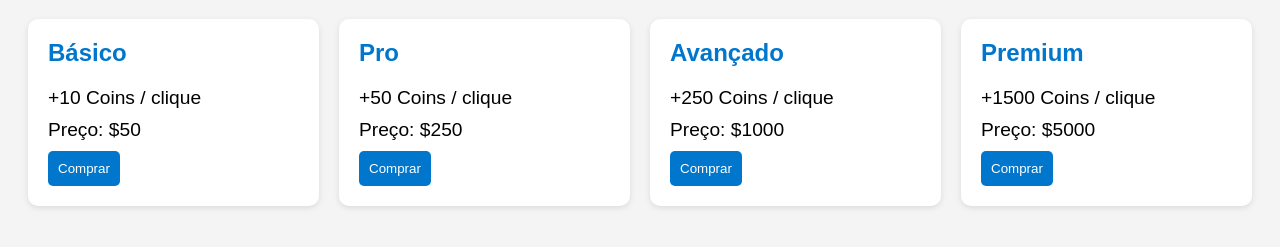
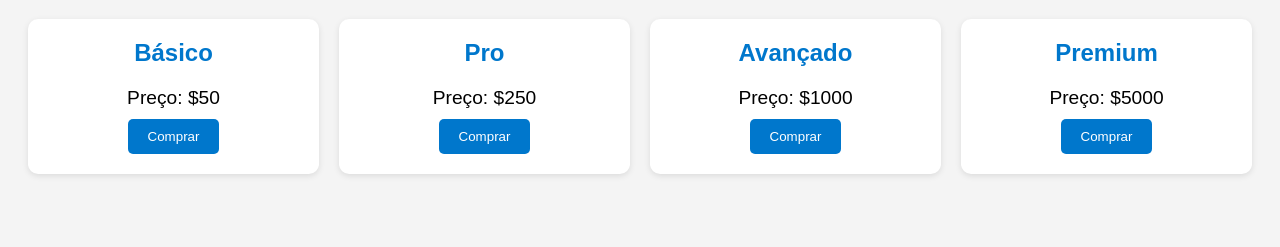
Before and after one commit to imidiomacave07-beep/imidio-mining-deploy, a website: page plans.html in a window 1280 px wide. Shown: the part 89-336 px from the top of the page. Drawn offline with Linux system fonts and the light colour scheme.

Commit message:
Update plans.html

```diff
--- a/plans.html
+++ b/plans.html
@@ -7,10 +7,10 @@
   body { font-family: Arial, sans-serif; padding: 20px; background: #f4f4f4; }
   h1 { color: #0077cc; }
   .plans { display: flex; flex-wrap: wrap; gap: 20px; }
-  .plan { background: #fff; padding: 20px; border-radius: 10px; box-shadow: 0 2px 6px rgba(0,0,0,0.1); flex: 1 1 200px; }
+  .plan { background: #fff; padding: 20px; border-radius: 10px; box-shadow: 0 2px 6px rgba(0,0,0,0.1); flex: 1 1 200px; text-align: center; }
   .plan h2 { margin-top: 0; color: #0077cc; }
   .plan p { font-size: 1.2em; margin: 10px 0; }
-  .plan button { background: #0077cc; color: #fff; padding: 10px; border: none; border-radius: 5px; cursor: pointer; }
+  .plan button { background: #0077cc; color: #fff; padding: 10px 20px; border: none; border-radius: 5px; cursor: pointer; }
   .plan button:hover { background: #005fa3; }
 </style>
 </head>
@@ -20,28 +20,24 @@
 <div class="plans">
   <div class="plan">
     <h2>Básico</h2>
-    <p>+10 Coins / clique</p>
     <p>Preço: $50</p>
     <button onclick="buyPlan('Básico', 50)">Comprar</button>
   </div>
 
   <div class="plan">
     <h2>Pro</h2>
-    <p>+50 Coins / clique</p>
     <p>Preço: $250</p>
     <button onclick="buyPlan('Pro', 250)">Comprar</button>
   </div>
 
   <div class="plan">
     <h2>Avançado</h2>
-    <p>+250 Coins / clique</p>
     <p>Preço: $1000</p>
     <button onclick="buyPlan('Avançado', 1000)">Comprar</button>
   </div>
 
   <div class="plan">
     <h2>Premium</h2>
-    <p>+1500 Coins / clique</p>
     <p>Preço: $5000</p>
     <button onclick="buyPlan('Premium', 5000)">Comprar</button>
   </div>
@@ -50,7 +46,7 @@
 <script>
 function buyPlan(planName, priceUSD) {
   alert(`Você selecionou o plano ${planName} por $${priceUSD}.`);
-  // Aqui você pode adicionar a integração com o back-end para registrar a compra
+  // Integração com back-end pode ser feita aqui
 }
 </script>
 </body>
```
